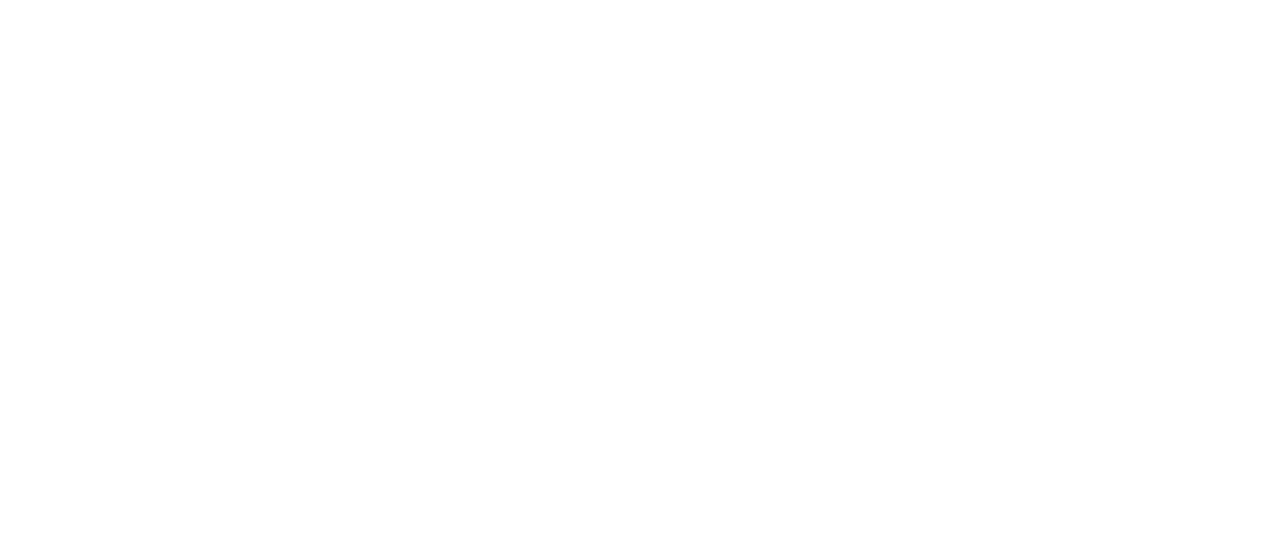
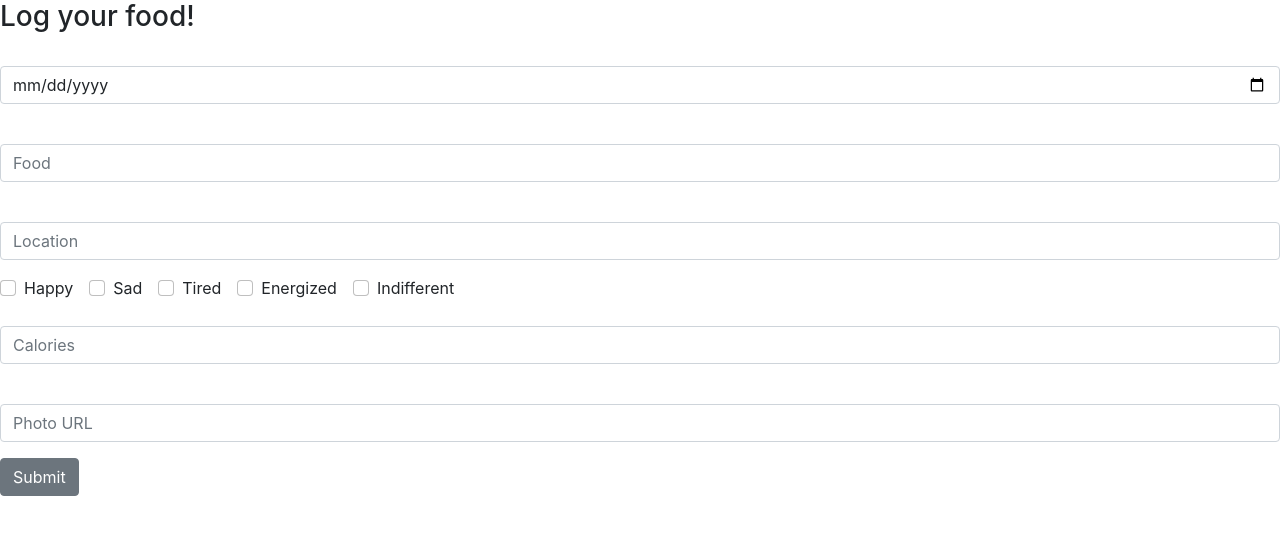
Before and after one commit to TaniaOlivas/i8that-client, a React (Create React App) app: page / in a window 1280 px wide. Shown: the top 534 px of the page. Built offline with nearby package versions, Linux system fonts and the light colour scheme.

Commit message:
Added FoodTable

```diff
--- a/package.json
+++ b/package.json
@@ -6,9 +6,12 @@
     "@testing-library/jest-dom": "^5.16.2",
     "@testing-library/react": "^12.1.2",
     "@testing-library/user-event": "^13.5.0",
+    "bootstrap": "^5.1.3",
     "react": "^17.0.2",
     "react-dom": "^17.0.2",
+    "react-router-dom": "^6.2.1",
     "react-scripts": "5.0.0",
+    "reactstrap": "^9.0.1",
     "web-vitals": "^2.1.4"
   },
   "scripts": {
--- a/src/App.jsx
+++ b/src/App.jsx
@@ -1,7 +1,12 @@
 import React, { useState, useEffect } from 'react';
+import FoodIndex from './components/Food/FoodIndex';
 
 function App() {
-  return <div>{/* Tania Branch */}</div>;
+  return (
+    <div>
+      <FoodIndex />
+    </div>
+  );
 }
 
 export default App;
--- /dev/null
+++ b/src/components/Food/FoodCreate/FoodCreate.jsx
@@ -0,0 +1,127 @@
+import React, { useState } from 'react';
+import { Button, Form, FormGroup, Input, Label } from 'reactstrap';
+
+const FoodCreate = (props) => {
+  const [date, setDate] = useState('');
+  const [food, setFood] = useState('');
+  const [location, setLocation] = useState('');
+  const [mood, setMood] = useState('');
+  const [calories, setCalories] = useState('');
+  const [photo, setPhoto] = useState('');
+
+  const handleSubmit = (e) => {
+    e.preventDefault();
+    fetch('http://localhost:4000/foodlog/', {
+      method: 'POST',
+      body: JSON.stringify({
+        date: Date(date),
+        food: food,
+        location: location,
+        mood: mood,
+        calories: Number(calories),
+        photo: photo,
+      }),
+      headers: new Headers({
+        'Content-Type': 'application/json',
+        Authorization: props.token,
+      }),
+    })
+      .then((res) => res.json())
+      .then((data) => {
+        console.log(data);
+        props.setRefreshFoodTable(!props.refreshFoodTable);
+      })
+      .catch((err) => console.error(err));
+  };
+
+  return (
+    <div>
+      <h3>Log your food!</h3>
+      <Form onSubmit={handleSubmit}>
+        <FormGroup>
+          <Label htmlFor="date" />
+          <Input
+            type="date"
+            name="date"
+            pattern="[0-9]{8}"
+            value={date}
+            onChange={(e) => setDate(e.target.value)}
+          />
+        </FormGroup>
+        <FormGroup>
+          <Label htmlFor="food" />
+          <Input
+            type="text"
+            name="food"
+            placeholder="Food"
+            value={food}
+            onChange={(e) => setFood(e.target.value)}
+          />
+        </FormGroup>
+        <FormGroup>
+          <Label htmlFor="location" />
+          <Input
+            type="text"
+            name="location"
+            placeholder="Location"
+            value={location}
+            onChange={(e) => setLocation(e.target.value)}
+          />
+        </FormGroup>
+        <FormGroup check inline>
+          <Input name="mood" type="checkbox" />
+          <Label htmlFor="mood" check>
+            Happy
+          </Label>
+        </FormGroup>
+        <FormGroup check inline>
+          <Input name="mood" type="checkbox" />
+          <Label htmlFor="mood" check>
+            Sad
+          </Label>
+        </FormGroup>
+        <FormGroup check inline>
+          <Input name="mood" type="checkbox" />
+          <Label htmlFor="mood" check>
+            Tired
+          </Label>
+        </FormGroup>
+        <FormGroup check inline>
+          <Input name="mood" type="checkbox" />
+          <Label htmlFor="mood" check>
+            Energized
+          </Label>
+        </FormGroup>
+        <FormGroup check inline>
+          <Input name="mood" type="checkbox" />
+          <Label htmlFor="mood" check>
+            Indifferent
+          </Label>
+        </FormGroup>
+        <FormGroup>
+          <Label htmlFor="calories" />
+          <Input
+            type="text"
+            name="calories"
+            placeholder="Calories"
+            value={calories}
+            onChange={(e) => setCalories(e.target.value)}
+          />
+        </FormGroup>
+        <FormGroup>
+          <Label htmlFor="photo" />
+          <Input
+            type="text"
+            name="photo"
+            placeholder="Photo URL"
+            value={photo}
+            onChange={(e) => setPhoto(e.target.value)}
+          />
+        </FormGroup>
+        <Button type="submit">Submit</Button>
+      </Form>
+    </div>
+  );
+};
+
+export default FoodCreate;
--- /dev/null
+++ b/src/components/Food/FoodIndex.jsx
@@ -0,0 +1,17 @@
+import React, { useState, useEffect } from 'react';
+import FoodCreate from './FoodCreate/FoodCreate';
+
+const FoodIndex = (props) => {
+  const [refreshFoodTable, setRefreshFoodTable] = useState(true);
+  return (
+    <div>
+      <FoodCreate
+        token={props.token}
+        refreshFoodTable={refreshFoodTable}
+        setRefreshFoodTable={setRefreshFoodTable}
+      />
+    </div>
+  );
+};
+
+export default FoodIndex;
--- a/src/index.js
+++ b/src/index.js
@@ -1,6 +1,6 @@
-import 'bootstrap/dist/css/bootstrap.min.css';
 import React from 'react';
 import ReactDOM from 'react-dom';
+import 'bootstrap/dist/css/bootstrap.min.css';
 import './index.css';
 import App from './App';
 import reportWebVitals from './reportWebVitals';
```
Also changed, not shown: src/components/Food/FoodEdit/FoodEdit.jsx (added), src/components/Food/FoodTable/FoodTable.jsx (added), 1 other file (tests, documents, lock files or other folders).
